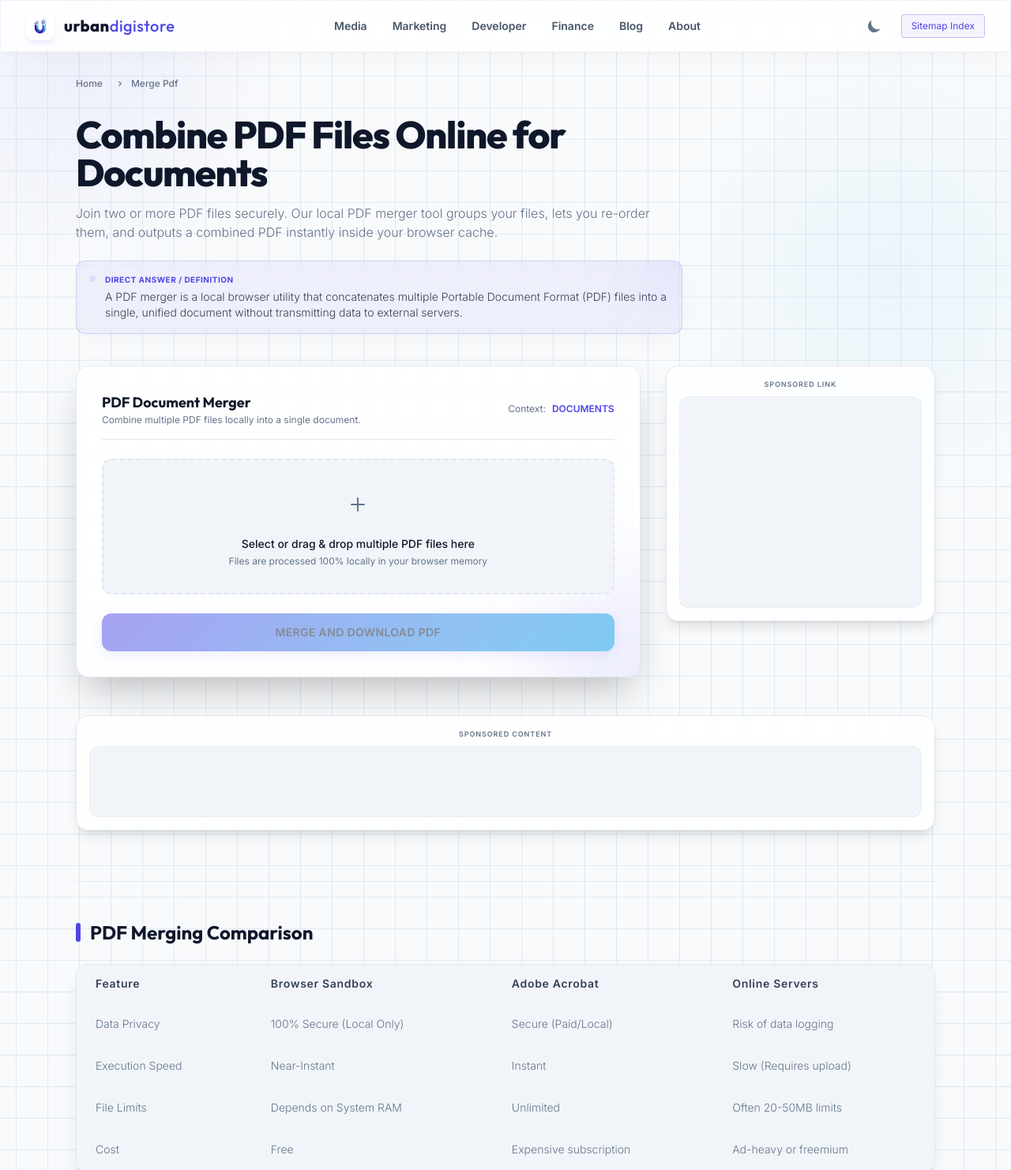
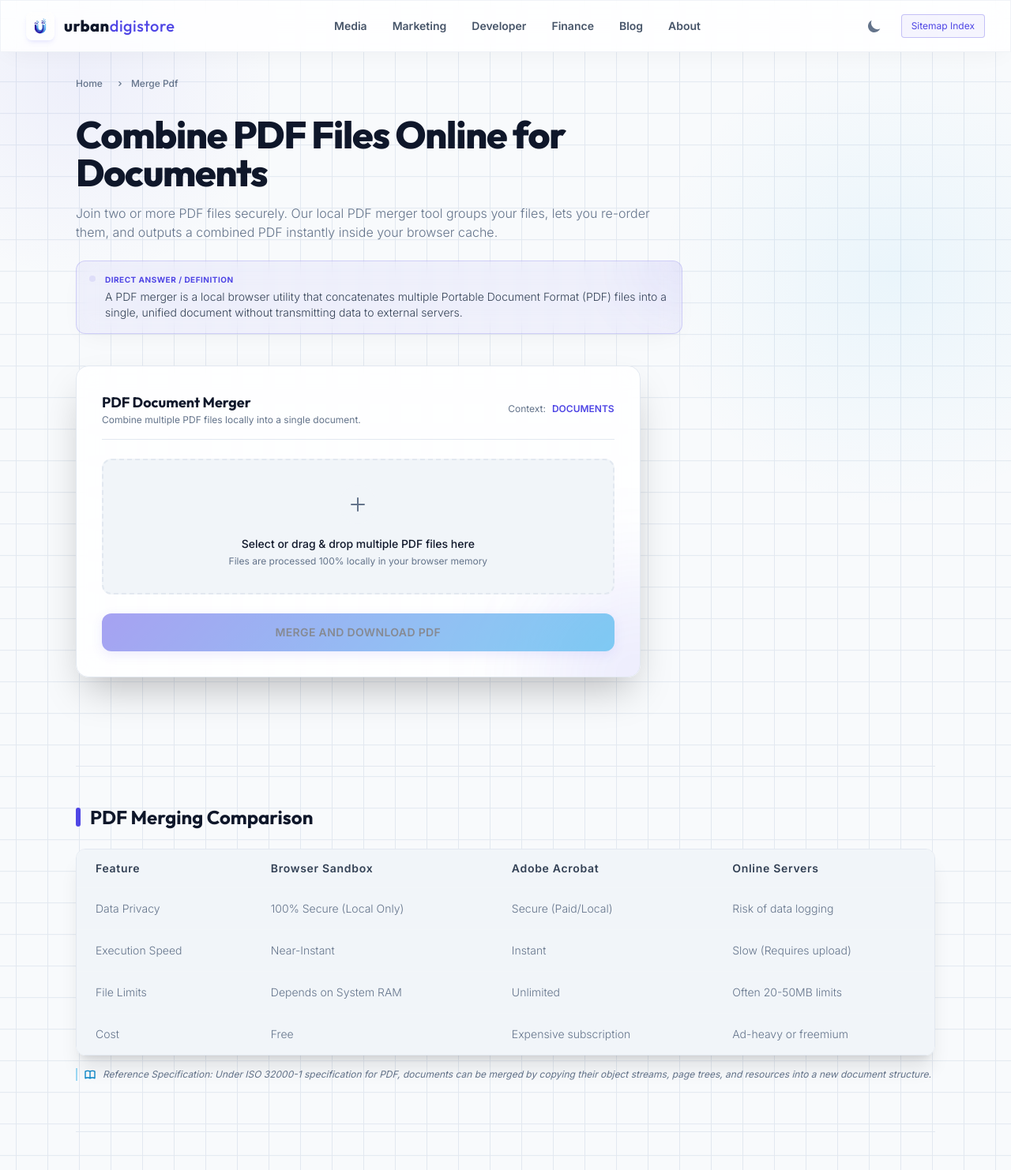
Before and after one commit to ASAPSINGH/urbandigistore, a Flask app: page /merge-pdf in a window 1280 px wide; the page is wider, and only the part inside the window is pictured. Shown: the top 1482 px of that part at 79% size. Run offline with Flask 3, Linux system fonts and the light colour scheme; some libraries are stand-ins or nearby versions.

Commit message:
style: remove custom dashed borders and sponsored labels from blog and tool ad units for seamless collapsing layout

```diff
--- a/templates/tool_template.html
+++ b/templates/tool_template.html
@@ -91,11 +91,9 @@
 
             {% if adsense_client_id %}
             <!-- Sidebar Ad Unit (Smart Placement: Doesn't block tool workspace) -->
-            <div class="glass-panel rounded-2xl p-4 border border-white/10 relative overflow-hidden flex flex-col items-center justify-center text-center shadow-lg">
-                <span class="text-[9px] font-semibold text-gray-500 uppercase tracking-widest mb-2 block">Sponsored Link</span>
-                <div class="w-full min-h-[250px] flex items-center justify-center bg-white/5 rounded-xl border border-dashed border-white/10 p-2">
+            <div class="w-full flex justify-center">
                 <ins class="adsbygoogle"
-                         style="display:block;width:100%;height:100%;min-height:250px;"
+                     style="display:block;width:100%;min-height:250px;"
                      data-ad-client="{{ adsense_client_id }}"
                      data-ad-slot="sidebar-tool-ad"
                      data-ad-format="auto"
@@ -104,16 +102,13 @@
                      (adsbygoogle = window.adsbygoogle || []).push({});
                 </script>
             </div>
-            </div>
             {% endif %}
         </div>
     </div>
 
     {% if adsense_client_id %}
     <!-- Mid-Page Horizontal Ad Banner (Engagement Zone: Below Tool workspace, above FAQs) -->
-    <div class="w-full glass-panel rounded-2xl p-4 border border-white/10 relative overflow-hidden flex flex-col items-center justify-center my-10 shadow-lg">
-        <span class="text-[9px] font-semibold text-gray-500 uppercase tracking-widest mb-2 block">Sponsored Content</span>
-        <div class="w-full min-h-[90px] flex items-center justify-center bg-white/5 rounded-xl border border-dashed border-white/10 p-2">
+    <div class="w-full flex justify-center my-10">
         <ins class="adsbygoogle"
              style="display:block;width:100%;"
              data-ad-client="{{ adsense_client_id }}"
@@ -123,7 +118,6 @@
         <script>
              (adsbygoogle = window.adsbygoogle || []).push({});
         </script>
-        </div>
     </div>
     {% endif %}
 
```
Also changed, not shown: templates/blog/post.html (+2 -8 lines). Lines whose indentation alone changed are shown as unchanged.
